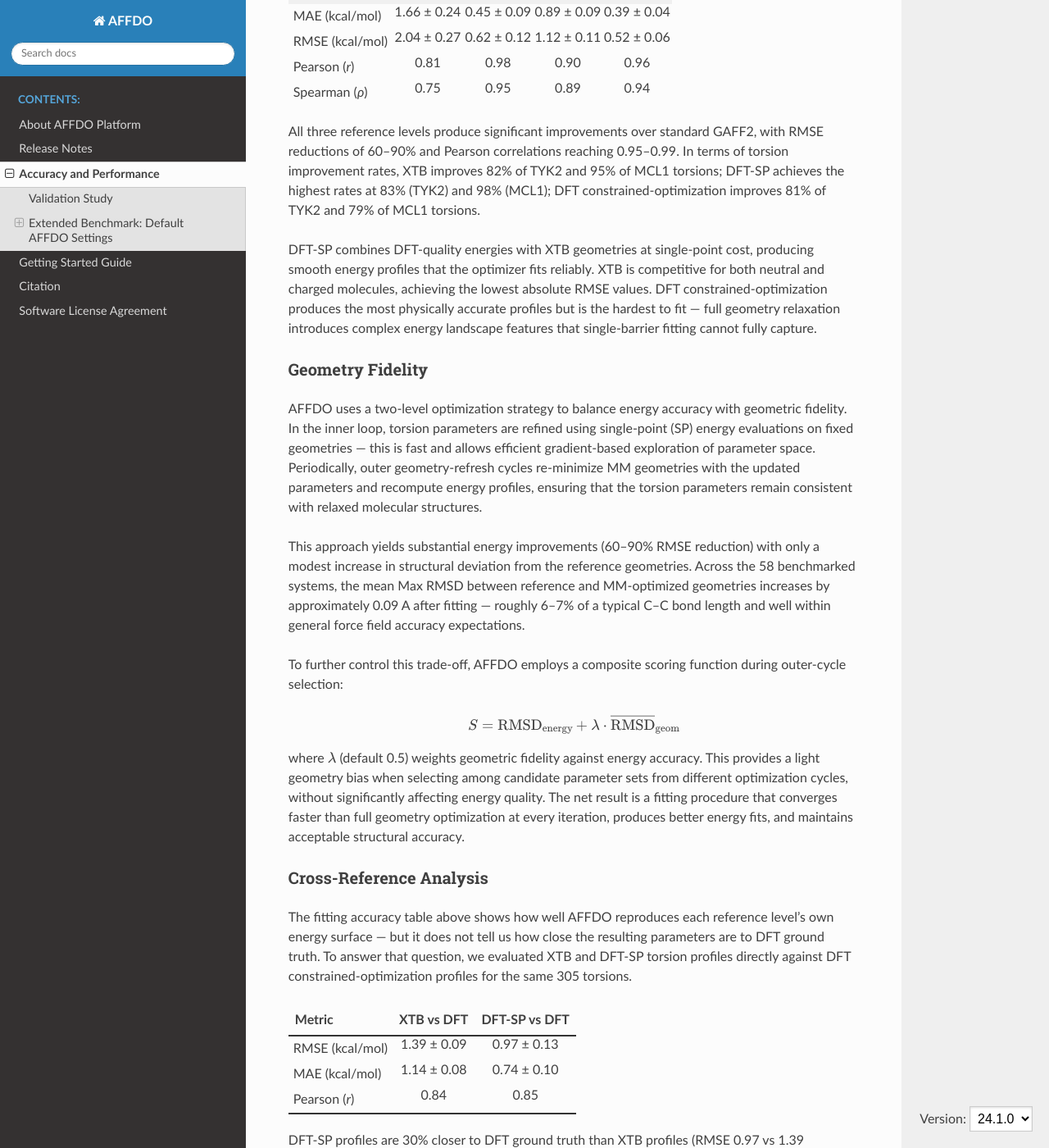
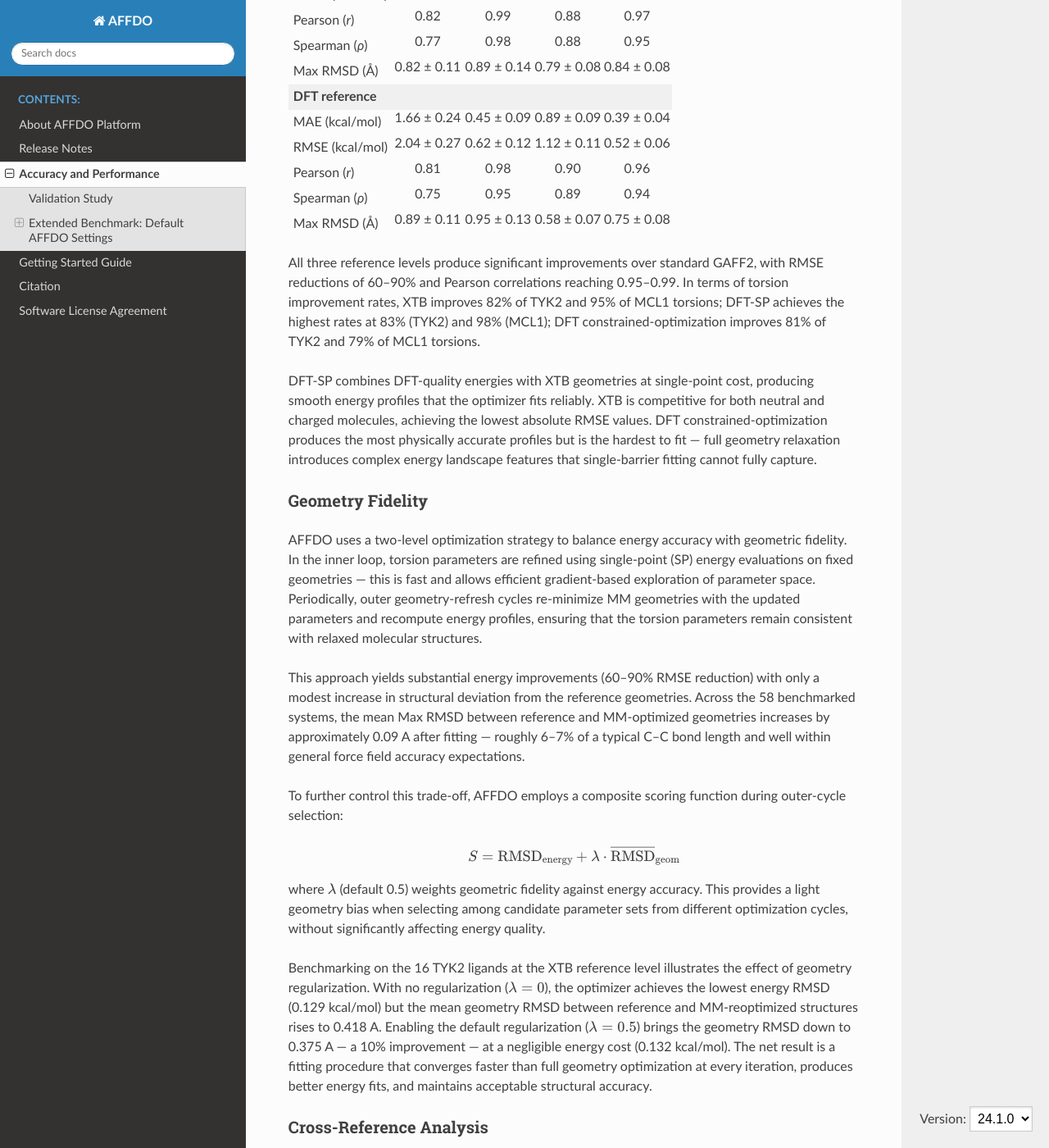
Before and after one commit to ATTMOS/AFFDOWS, a Sphinx documentation site: the page built from docs/source/user/performance.rst, in a window 1280 px wide and 1400 px high, scrolled down 3972 px. Shown: the whole window at 82% size. Built offline with Sphinx 7.4.7 and the Read the Docs theme 3.1.0, drawn with Linux system fonts in a browser that asks for light colours; some of the changed text lies outside the part shown.

Commit message:
docs: add Max RMSD metrics and TYK2 lambda comparison to performance page
Add Max RMSD row to Aggregate Metrics and Fitting Accuracy by Reference
Level tables. Update Geometry Fidelity subsection with TYK2 benchmark
results showing L=0 vs L=0.5 trade-off (energy RMSD 0.129→0.132,
geometry RMSD 0.418→0.375 A).

```diff
--- a/docs/source/user/performance.rst
+++ b/docs/source/user/performance.rst
@@ -67,10 +67,11 @@ The table below summarizes the overall GAFF2 vs AFFDO performance across 58 syst
    <tr><td style="text-align: left; padding: 6px;">MAE<sup>a</sup> (kcal/mol)</td><td>1.12 ± 0.10</td><td>0.41 ± 0.04</td></tr>
    <tr><td style="text-align: left; padding: 6px;">RMSE<sup>a</sup> (kcal/mol)</td><td>1.39 ± 0.12</td><td>0.55 ± 0.05</td></tr>
    <tr><td style="text-align: left; padding: 6px;">Pearson (<i>r</i>)</td><td>0.87</td><td>0.96</td></tr>
-   <tr style="border-bottom: 2px solid #333;"><td style="text-align: left; padding: 6px;">Spearman (<i>ρ</i>)</td><td>0.85</td><td>0.94</td></tr>
+   <tr><td style="text-align: left; padding: 6px;">Spearman (<i>ρ</i>)</td><td>0.85</td><td>0.94</td></tr>
+   <tr style="border-bottom: 2px solid #333;"><td style="text-align: left; padding: 6px;">Max RMSD<sup>b</sup> (&#8491;)</td><td>0.68 ± 0.06</td><td>0.81 ± 0.07</td></tr>
    </tbody>
    <tfoot>
-   <tr><td colspan="3" style="text-align: left; padding: 6px; font-size: 0.9em;"><sup>a</sup> Uncertainties are reported as 95% CI calculated analytically.</td></tr>
+   <tr><td colspan="3" style="text-align: left; padding: 6px; font-size: 0.9em;"><sup>a</sup> Uncertainties are reported as 95% CI calculated analytically.<br><sup>b</sup> Maximum RMSD between reference (DFT) and MM-optimized geometries across scan points per torsion; see <a href="#geometry-fidelity">Geometry Fidelity</a>.</td></tr>
    </tfoot>
    </table>
 
@@ -111,18 +112,21 @@ All energies are in kcal/mol. Uncertainties are 95% confidence intervals. When A
    <tr><td style="text-align: left; padding: 6px;">RMSE (kcal/mol)</td><td>2.00 ± 0.31</td><td>0.21 ± 0.07</td><td>1.76 ± 0.13</td><td>0.40 ± 0.04</td></tr>
    <tr><td style="text-align: left; padding: 6px;">Pearson (<i>r</i>)</td><td>0.79</td><td>0.99</td><td>0.86</td><td>0.96</td></tr>
    <tr><td style="text-align: left; padding: 6px;">Spearman (<i>ρ</i>)</td><td>0.75</td><td>0.98</td><td>0.86</td><td>0.95</td></tr>
+   <tr><td style="text-align: left; padding: 6px;">Max RMSD (&#8491;)</td><td>0.85 ± 0.11</td><td>1.01 ± 0.13</td><td>0.79 ± 0.08</td><td>0.79 ± 0.08</td></tr>
 
    <tr style="background: #f0f0f0;"><td colspan="5" style="text-align: left; padding: 6px;"><b>DFT-SP reference</b></td></tr>
    <tr><td style="text-align: left; padding: 6px;">MAE (kcal/mol)</td><td>1.68 ± 0.22</td><td>0.28 ± 0.06</td><td>1.05 ± 0.08</td><td>0.34 ± 0.03</td></tr>
    <tr><td style="text-align: left; padding: 6px;">RMSE (kcal/mol)</td><td>2.09 ± 0.26</td><td>0.39 ± 0.09</td><td>1.32 ± 0.09</td><td>0.47 ± 0.05</td></tr>
    <tr><td style="text-align: left; padding: 6px;">Pearson (<i>r</i>)</td><td>0.82</td><td>0.99</td><td>0.88</td><td>0.97</td></tr>
    <tr><td style="text-align: left; padding: 6px;">Spearman (<i>ρ</i>)</td><td>0.77</td><td>0.98</td><td>0.88</td><td>0.95</td></tr>
+   <tr><td style="text-align: left; padding: 6px;">Max RMSD (&#8491;)</td><td>0.82 ± 0.11</td><td>0.89 ± 0.14</td><td>0.79 ± 0.08</td><td>0.84 ± 0.08</td></tr>
 
    <tr style="background: #f0f0f0;"><td colspan="5" style="text-align: left; padding: 6px;"><b>DFT reference</b></td></tr>
    <tr><td style="text-align: left; padding: 6px;">MAE (kcal/mol)</td><td>1.66 ± 0.24</td><td>0.45 ± 0.09</td><td>0.89 ± 0.09</td><td>0.39 ± 0.04</td></tr>
    <tr><td style="text-align: left; padding: 6px;">RMSE (kcal/mol)</td><td>2.04 ± 0.27</td><td>0.62 ± 0.12</td><td>1.12 ± 0.11</td><td>0.52 ± 0.06</td></tr>
    <tr><td style="text-align: left; padding: 6px;">Pearson (<i>r</i>)</td><td>0.81</td><td>0.98</td><td>0.90</td><td>0.96</td></tr>
    <tr><td style="text-align: left; padding: 6px;">Spearman (<i>ρ</i>)</td><td>0.75</td><td>0.95</td><td>0.89</td><td>0.94</td></tr>
+   <tr><td style="text-align: left; padding: 6px;">Max RMSD (&#8491;)</td><td>0.89 ± 0.11</td><td>0.95 ± 0.13</td><td>0.58 ± 0.07</td><td>0.75 ± 0.08</td></tr>
    </tbody>
    </table>
 
@@ -143,7 +147,9 @@ To further control this trade-off, AFFDO employs a composite scoring function du
 
    S = \text{RMSD}_{\text{energy}} + \lambda \cdot \overline{\text{RMSD}}_{\text{geom}}
 
-where :math:`\lambda` (default 0.5) weights geometric fidelity against energy accuracy. This provides a light geometry bias when selecting among candidate parameter sets from different optimization cycles, without significantly affecting energy quality. The net result is a fitting procedure that converges faster than full geometry optimization at every iteration, produces better energy fits, and maintains acceptable structural accuracy.
+where :math:`\lambda` (default 0.5) weights geometric fidelity against energy accuracy. This provides a light geometry bias when selecting among candidate parameter sets from different optimization cycles, without significantly affecting energy quality.
+
+Benchmarking on the 16 TYK2 ligands at the XTB reference level illustrates the effect of geometry regularization. With no regularization (:math:`\lambda = 0`), the optimizer achieves the lowest energy RMSD (0.129 kcal/mol) but the mean geometry RMSD between reference and MM-reoptimized structures rises to 0.418 A. Enabling the default regularization (:math:`\lambda = 0.5`) brings the geometry RMSD down to 0.375 A — a 10% improvement — at a negligible energy cost (0.132 kcal/mol). The net result is a fitting procedure that converges faster than full geometry optimization at every iteration, produces better energy fits, and maintains acceptable structural accuracy.
 
 .. _Cross-Reference Analysis:
 
```
